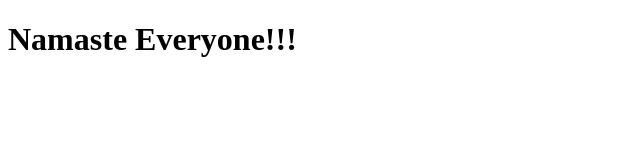
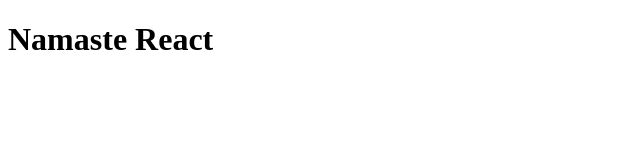
Before and after one commit to Shivam0500/reactakshaysaini, a plain HTML site: page index.html in a window 1280 px wide. Shown: the whole page, without its empty margins (0-640 px from the left). Drawn offline with Linux system fonts and the light colour scheme.

Commit message:
html file

```diff
--- a/index.html
+++ b/index.html
@@ -1,12 +1,14 @@
 <!DOCTYPE html>
 <html lang="en">
-  <head>
-    <meta charset="UTF-8" />
-    <meta http-equiv="X-UA-Compatible" content="IE=edge" />
-    <meta name="viewport" content="width=device-width, initial-scale=1.0" />
+<head>
+    <meta charset="UTF-8">
+    <meta http-equiv="X-UA-Compatible" content="IE=edge">
+    <meta name="viewport" content="width=device-width, initial-scale=1.0">
     <title>Document</title>
-  </head>
-  <body>
-    <h1>Namaste Everyone!!!</h1>
-  </body>
+</head>
+<body>
+    <div id="root">
+        <h1>Namaste React</h1>
+    </div>
+</body>
 </html>
```
